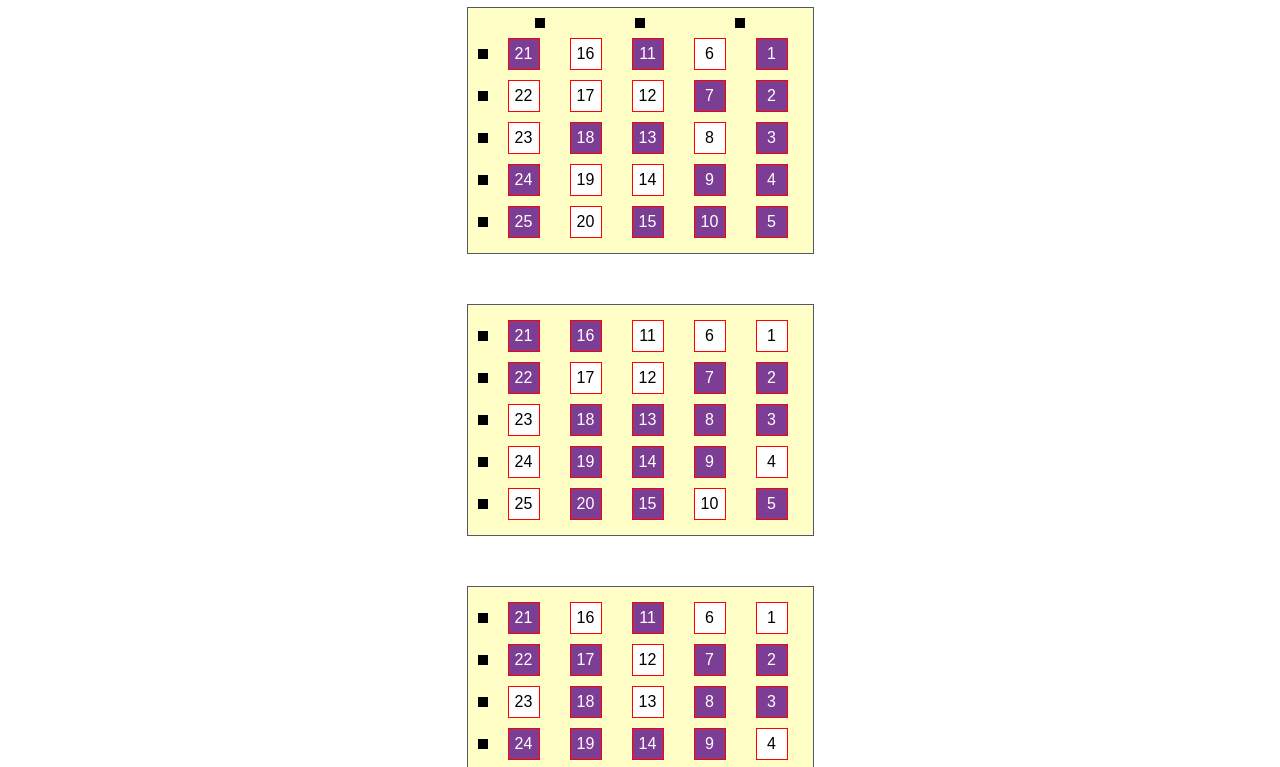
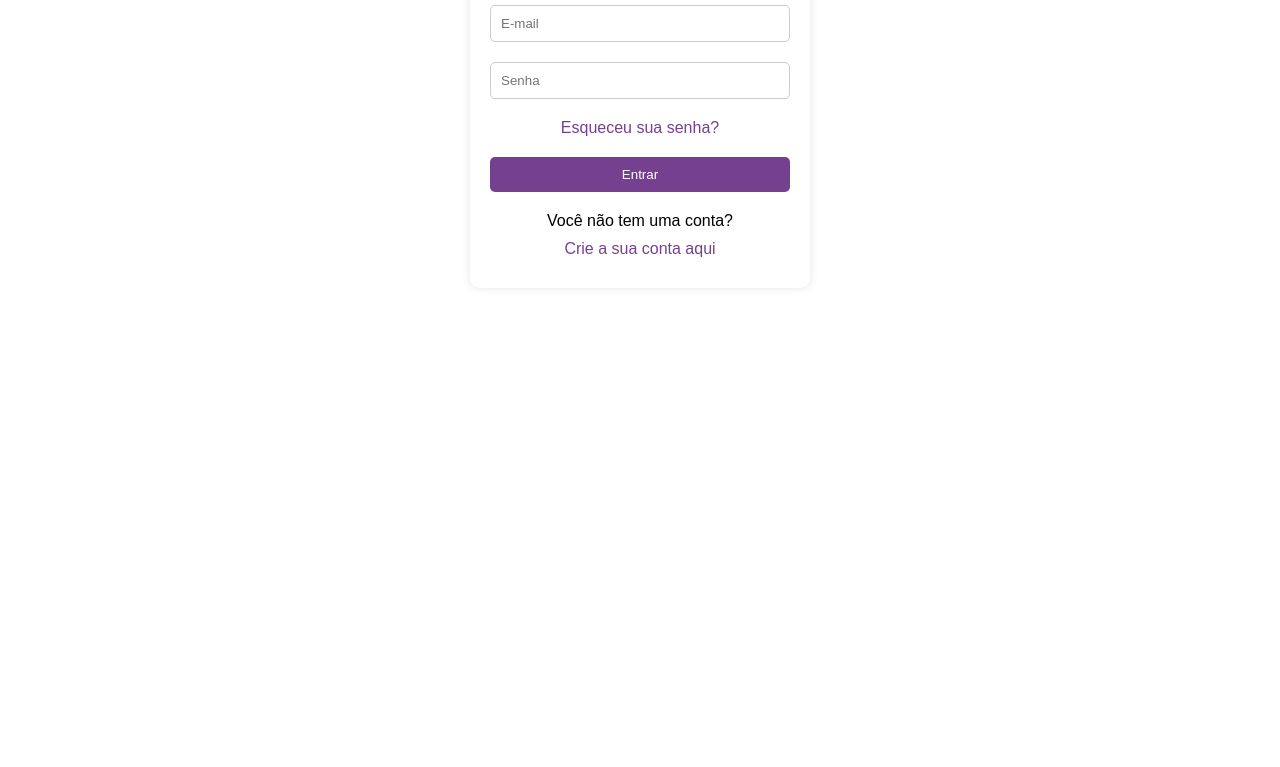
Before and after one commit to Robertto-Peixoto/meus-jogos-lotofacil, a plain HTML site: page index.html in a window 1280 px wide. Shown: the part 133-900 px from the top of the page. After the commit the page ends 800 px from the top, so only its background shows below. Drawn offline with Linux system fonts and the light colour scheme.

Commit message:
Update index.html
Autenticação de Usuários.

```diff
--- a/index.html
+++ b/index.html
@@ -98,16 +98,62 @@
         .coluna-topo .quadrado-preto {
             margin: 0 45px; /* Espaçamento maior entre os quadrados */
         }
+        .login-container {
+            background-color: #fff;
+            padding: 20px;
+            border-radius: 10px;
+            box-shadow: 0 0 10px rgba(0, 0, 0, 0.1);
+            text-align: center;
+            width: 300px;
+        }
+        .login-container h1 {
+            color: #74408f;
+        }
+        .login-container p {
+            margin: 10px 0;
+        }
+        .login-container input[type="email"],
+        .login-container input[type="password"],
+        .login-container button {
+            width: 100%;
+            padding: 10px;
+            margin: 10px 0;
+            border-radius: 5px;
+            border: 1px solid #ccc;
+            box-sizing: border-box;
+        }
+        .login-container input[type="email"],
+        .login-container input[type="password"] {
+            border: 1px solid #ccc;
+        }
+        .login-container button {
+            background-color: #74408f;
+            color: #fff;
+            border: none;
+            cursor: pointer;
+        }
+        .login-container button:hover {
+            background-color: #5d3472;
+        }
+        .login-container a {
+            color: #74408f;
+            text-decoration: none;
+            display: block;
+            margin: 10px 0;
+        }
+        .hidden {
+            display: none;
+        }
     </style>
+    <!-- Firebase App (the core Firebase SDK) -->
+    <script src="https://www.gstatic.com/firebasejs/10.12.1/firebase-app.js"></script>
+    <script src="https://www.gstatic.com/firebasejs/10.12.1/firebase-analytics.js"></script>
+    <script src="https://www.gstatic.com/firebasejs/10.12.1/firebase-auth.js"></script>
     <script type="module">
-  // Import the functions you need from the SDKs you need
         import { initializeApp } from "https://www.gstatic.com/firebasejs/10.12.1/firebase-app.js";
         import { getAnalytics } from "https://www.gstatic.com/firebasejs/10.12.1/firebase-analytics.js";
-  // TODO: Add SDKs for Firebase products that you want to use
-  // https://firebase.google.com/docs/web/setup#available-libraries
+        import { getAuth, signInWithEmailAndPassword } from "https://www.gstatic.com/firebasejs/10.12.1/firebase-auth.js";
 
-  // Your web app's Firebase configuration
-  // For Firebase JS SDK v7.20.0 and later, measurementId is optional
         const firebaseConfig = {
           apiKey: "AIzaSyCf-w94PlAR_fncSe0mFi7dtCJMPbxVajI",
           authDomain: "lotofacil-42548.firebaseapp.com",
@@ -118,20 +164,56 @@
           measurementId: "G-LZWGM7B0KH"
         };
 
-  // Initialize Firebase
         const app = initializeApp(firebaseConfig);
         const analytics = getAnalytics(app);
+        const auth = getAuth(app);
+
+        document.getElementById('login-button').addEventListener('click', () => {
+            const email = document.getElementById('email').value;
+            const password = document.getElementById('password').value;
+            if (email && password) {
+                signInWithEmailAndPassword(auth, email, password)
+                    .then(userCredential => {
+                        alert('Login realizado com sucesso!');
+                        document.querySelector('.login-container').classList.add('hidden');
+                        document.querySelector('.header').classList.remove('hidden');
+                        document.querySelector('.footer').classList.remove('hidden');
+                        document.querySelectorAll('.jogo').forEach(el => el.classList.remove('hidden'));
+                    })
+                    .catch(error => {
+                        alert('Erro no login: ' + error.message);
+                    });
+            } else {
+                alert('Por favor, preencha todos os campos.');
+            }
+        });
+
+        window.onload = () => {
+            document.querySelector('.login-container').classList.remove('hidden');
+            document.querySelector('.header').classList.add('hidden');
+            document.querySelector('.footer').classList.add('hidden');
+            document.querySelectorAll('.jogo').forEach(el => el.classList.add('hidden'));
+        };
     </script>
 </head>
 <body>
-    <div class="header">
+    <div class="login-container">
+        <h1>Lotofácil</h1>
+        <p>Digite suas informações de login</p>
+        <input type="email" id="email" placeholder="E-mail" required>
+        <input type="password" id="password" placeholder="Senha" required>
+        <a href="#">Esqueceu sua senha?</a>
+        <button id="login-button">Entrar</button>
+        <p>Você não tem uma conta? <a href="#">Crie a sua conta aqui</a></p>
+    </div>
+    <div class="header hidden">
         <h1>lotofácil</h1>
         <button class="generator" id="generateButton" onclick="toggleGames()">GERAR JOGOS</button>
     </div>
-    <div class="jogo" id="jogo1"></div>
-    <div class="jogo" id="jogo2"></div>
-    <div class="jogo" id="jogo3"></div>
-    <div class="footer"></div>
+    <div class="jogo hidden" id="jogo1"></div>
+    <div class="jogo hidden" id="jogo2"></div>
+    <div class="jogo hidden" id="jogo3"></div>
+    <div class="footer hidden"></div>
 
     <script>
         function generateGames() {
@@ -266,9 +348,6 @@
                 container.appendChild(linhaDiv);
             }
         }
-
-        // Gerar jogos iniciais ao carregar a página
-        window.onload = generateGames;
     </script>
 </body>
 </html>
```
Lines whose indentation alone changed are shown as unchanged.
